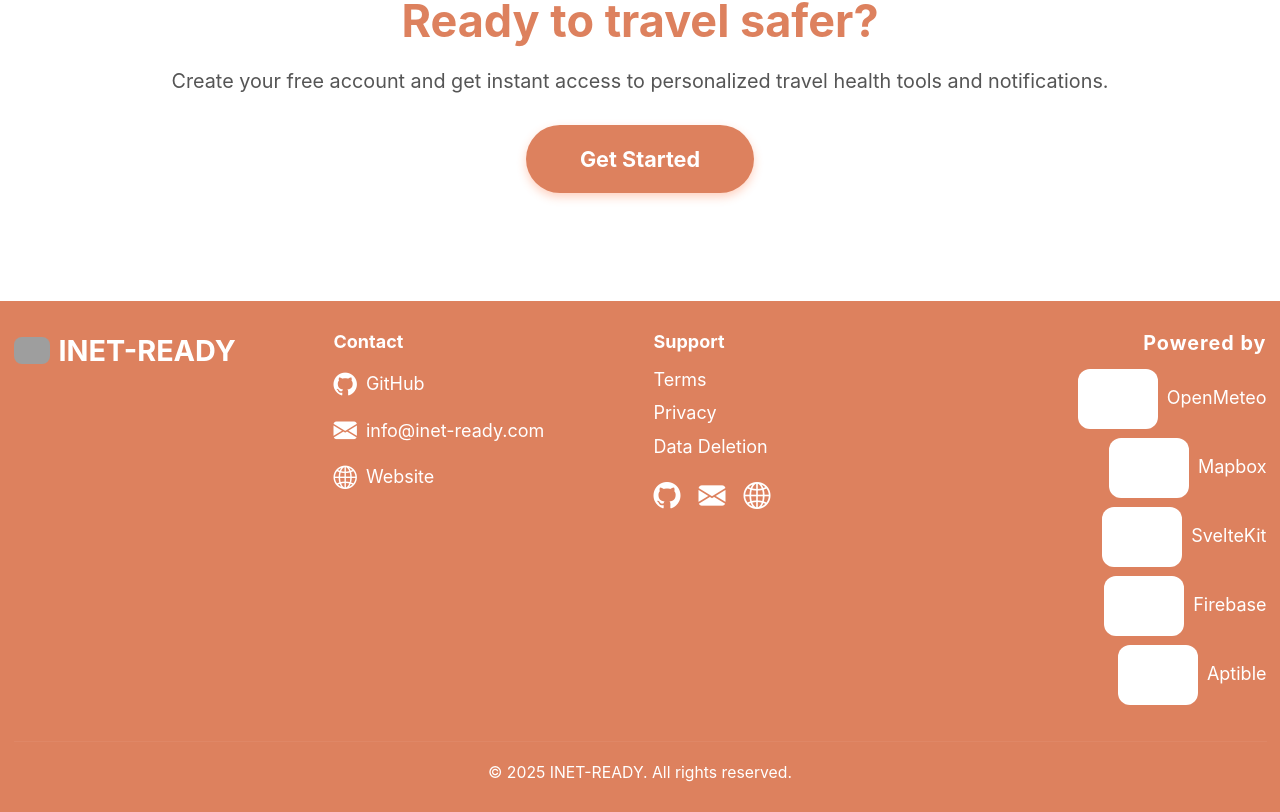
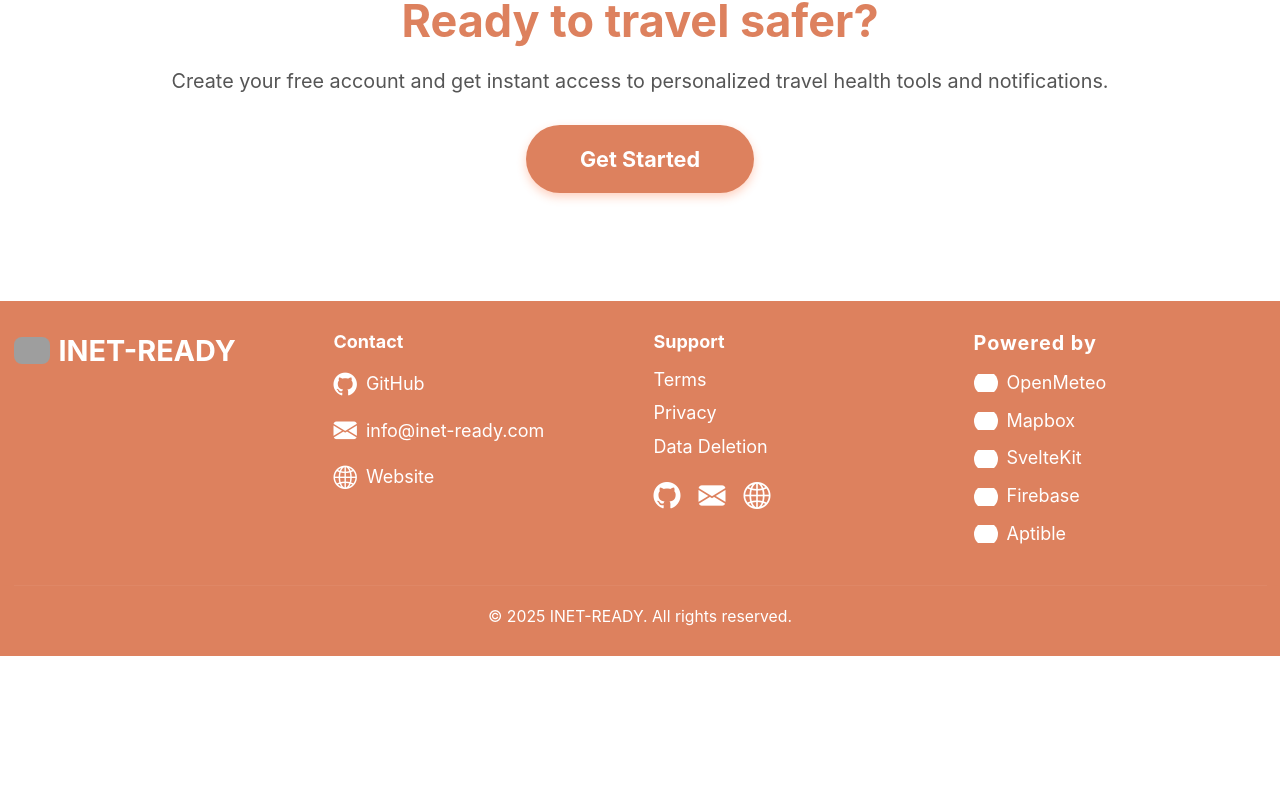
Before and after one commit to bpmiranda3099/INET-READY, a SvelteKit app: page / in a window 1280 px wide. Shown: the part 3449-4261 px from the top of the page. After the commit the page ends 4105 px from the top, so only its background shows below. Built offline with nearby package versions, Linux system fonts and the light colour scheme; no server answers; grey boxes are pictures that could not be loaded.

Commit message:
fix: Update powered by section for improved layout and accessibility

```diff
--- a/src/routes/+page.svelte
+++ b/src/routes/+page.svelte
@@ -268,27 +268,27 @@
 		  </div>
 		</div>
 	<!-- Powered By Column -->
-	<div class="col-12 col-md-3 text-center text-md-end d-flex flex-column align-items-center align-items-md-end">
+  <div class="col-12 col-md-3 text-center text-md-start mb-3 mb-md-0 d-flex flex-column align-items-center align-items-md-start">
 	<div class="mb-2 fw-bold" style="color:#fff; letter-spacing:1px; font-size:1.1rem;">Powered by</div>
-	  <div class="d-flex flex-column align-items-center align-items-md-end gap-2">
+	<div class="d-flex flex-column align-items-start gap-2">
 	  <div class="d-flex align-items-center" style="gap:0.5rem;">
-		  <img src="/open-meteo-icon.png" alt="OpenMeteo" class="tech-logo white-logo" style="border-radius:12px; background:transparent;" height="28" />
+		<img src="/open-meteo-icon.png" alt="OpenMeteo" class="tech-logo white-logo" style="border-radius:12px; background:transparent; width:24px; height:24px; object-fit:contain;" />
 		<span style="color:#fff; font-size:1rem;">OpenMeteo</span>
 	  </div>
 	  <div class="d-flex align-items-center" style="gap:0.5rem;">
-		  <img src="/mapbox-icon.png" alt="Mapbox" class="tech-logo white-logo" style="border-radius:12px; background:transparent;" height="28" />
+		<img src="/mapbox-icon.png" alt="Mapbox" class="tech-logo white-logo" style="border-radius:12px; background:transparent; width:24px; height:24px; object-fit:contain;" />
 		<span style="color:#fff; font-size:1rem;">Mapbox</span>
 	  </div>
 	  <div class="d-flex align-items-center" style="gap:0.5rem;">
-		  <img src="/svelte-icon.png" alt="Svelte" class="tech-logo white-logo" style="border-radius:12px; background:transparent;" height="28" />
+		<img src="/svelte-icon.png" alt="Svelte" class="tech-logo white-logo" style="border-radius:12px; background:transparent; width:24px; height:24px; object-fit:contain;" />
 		<span style="color:#fff; font-size:1rem;">SvelteKit</span>
 	  </div>
 	  <div class="d-flex align-items-center" style="gap:0.5rem;">
-		  <img src="/firebase-icon.png" alt="Firebase" class="tech-logo white-logo" style="border-radius:12px; background:transparent;" height="28" />
+		<img src="/firebase-icon.png" alt="Firebase" class="tech-logo white-logo" style="border-radius:12px; background:transparent; width:24px; height:24px; object-fit:contain;" />
 		<span style="color:#fff; font-size:1rem;">Firebase</span>
 	  </div>
 	  <div class="d-flex align-items-center" style="gap:0.5rem;">
-		  <img src="/aptible-icon.png" alt="Aptible" class="tech-logo white-logo" style="border-radius:12px; background:transparent;" height="28" />
+		<img src="/aptible-icon.png" alt="Aptible" class="tech-logo white-logo" style="border-radius:12px; background:transparent; width:24px; height:24px; object-fit:contain;" />
 		<span style="color:#fff; font-size:1rem;">Aptible</span>
 	  </div>
 	</div>
```
Lines whose indentation alone changed are shown as unchanged.
